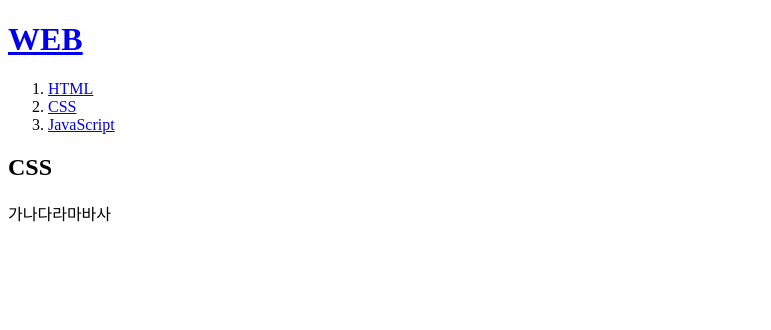
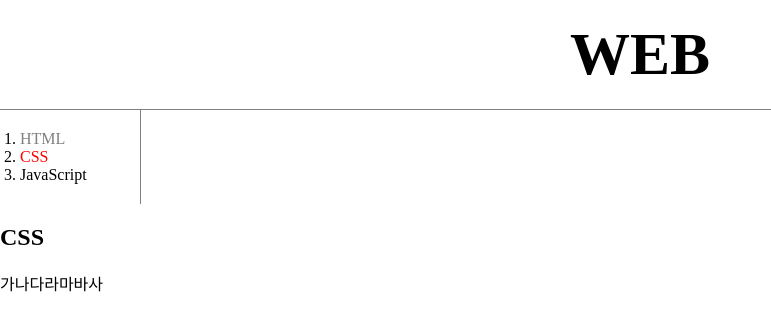
Before and after one commit to hooncoder/my-first-web-site, a plain HTML site: page 2.html in a window 1280 px wide. Shown: the whole page, without its empty margins (0-771 px from the left). Drawn offline with Linux system fonts and the light colour scheme.

Commit message:
220912 Web2CSS - 9강까지 수강완료

```diff
--- a/2.html
+++ b/2.html
@@ -1,14 +1,52 @@
 <!doctype html>
 <html>
+<meta charset="utf-8">
+</html>
+
+<!--
+class쓰는법 : class="saw"로 지정 후, .saw
+id쓰는법 : id="active"로 지정 후, #active
+
+우선순위 : id > class > 태그
+-->
+
+<style>
+	body {
+		margin: 0;
+	}
+	a {
+		color: black;
+		text-decoration: none;
+	}
+	#active {
+		color: red;
+	}
+	.saw {
+		color: gray;
+	}
+	h1 {
+		font-size: 60px;
+		text-align: center;
+		border-bottom: 1px solid gray;
+		margin: 0px;
+		padding: 20px;
+	}
+	ol {
+		border-right: 1px solid gray;
+		width: 100px;
+		margin: 0;
+		padding: 20px;
+	}
+</style>
 <head>
 	<title>WEB1 - CSS</title>
-<meta charset="utf-8">
 </head>
+
 <body>
 	<h1><a href="index.html">WEB</a></h1>
 <ol>
-	<li><a href="1.html">HTML</a></li>
-	<li><a href="2.html">CSS</a></li>
+	<li><a href="1.html" class="saw">HTML</a></li>
+	<li><a href="2.html" class="saw" id="active">CSS</a></li>
 	<li><a href="3.html">JavaScript</a></li>
 </ol>
 
```
Also changed, not shown: index.html (+22 -2 lines).
